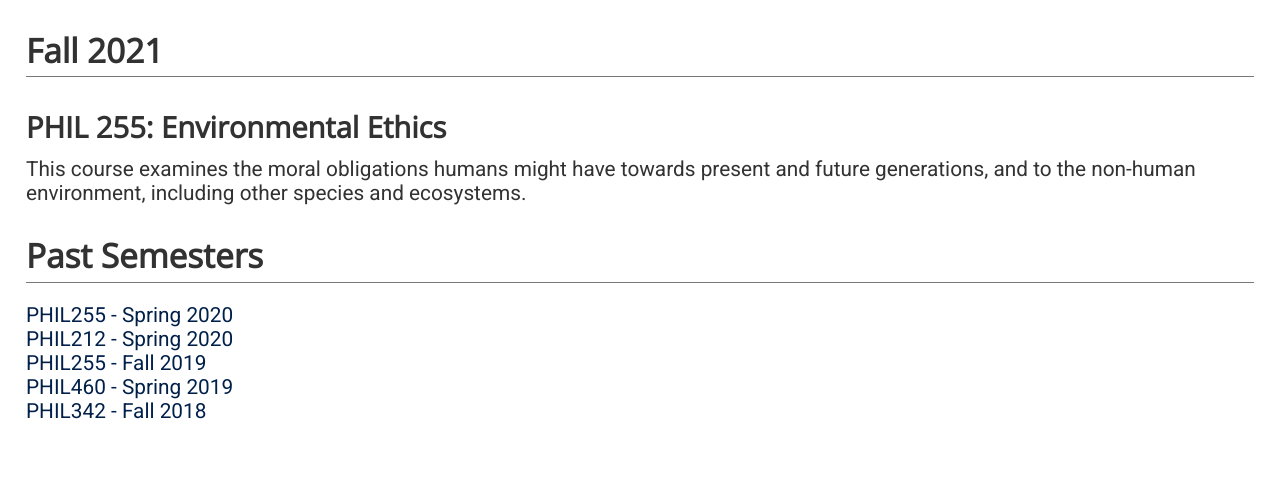
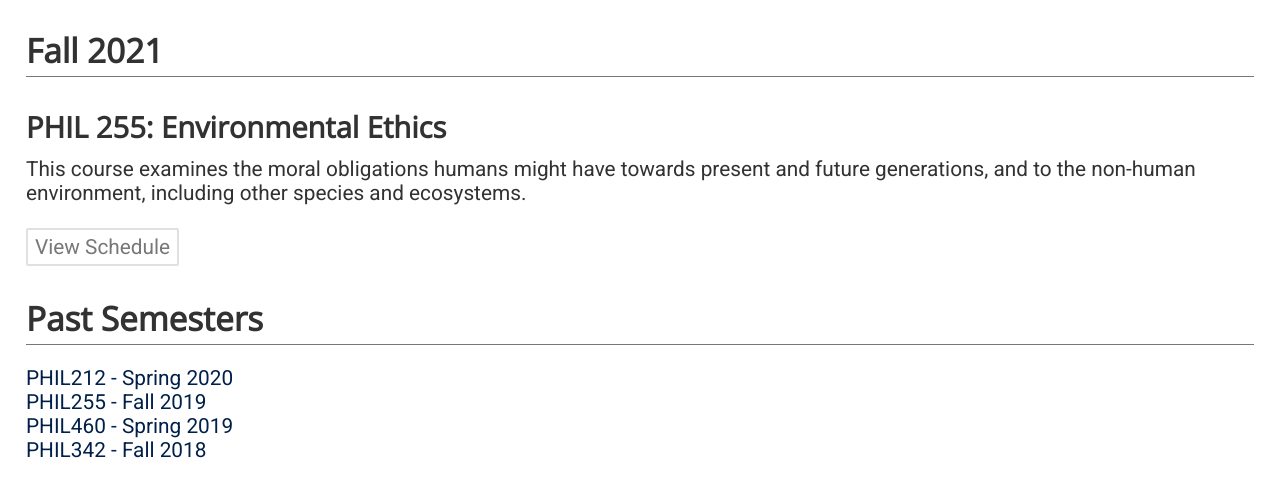
Before and after one commit to makp/website, a Flask app: page /teaching in a window 1280 px wide. Shown: the part 67-564 px from the top of the page. Run offline with Flask 2, Linux system fonts and the light colour scheme.

Commit message:
Create html version schedule phil255 f21

```diff
--- a/main.py
+++ b/main.py
@@ -8,7 +8,7 @@ app = Flask(__name__)
 
 date_today = datetime.datetime.now()  # .strftime('%Y, %m, %d')
 week_today = date_today.isocalendar()[1]
-week_first = datetime.date(2020, 1, 27).isocalendar()[1]
+week_first = datetime.date(2021, 8, 30).isocalendar()[1]
 week_jump = (week_today - week_first) + 1
 # week_jump = 2
 id_jump = 'Week' + str(week_jump)
@@ -90,8 +90,8 @@ def schedule5():
     template_values = {
         'title': "Environmental Ethics",
         'number': "PHIL255",
-        'semester': "Spring 2020",
-        'source': 'includes/schedule_s20_phil255.html',
+        'semester': "Fall 2021",
+        'source': 'includes/schedule_f21_phil255.html',
         'id_jump': id_jump,
         'week_jump': week_jump
     }
--- a/templates/teaching.html
+++ b/templates/teaching.html
@@ -6,15 +6,13 @@
 </div>
 
 {% include 'includes/course-description-phil255.html' %}
-<!-- <a href="/schedule5" class="btn btn-sm btn-a">View Schedule</a>
--->
+<a href="/schedule5" class="btn btn-sm btn-a">View Schedule</a>
+
 
 <div class="maketitle">
   <h2>Past Semesters</h2>
 </div>
 
-<a href="/schedule5"> PHIL255 - Spring 2020</a>
-<br>
 <a href="/schedule3"> PHIL212 - Spring 2020</a>
 <br>
 <a href="/schedule1"> PHIL255 - Fall 2019</a>
```
Also changed, not shown: scripts/html-parser.py (+5 -5 lines).
